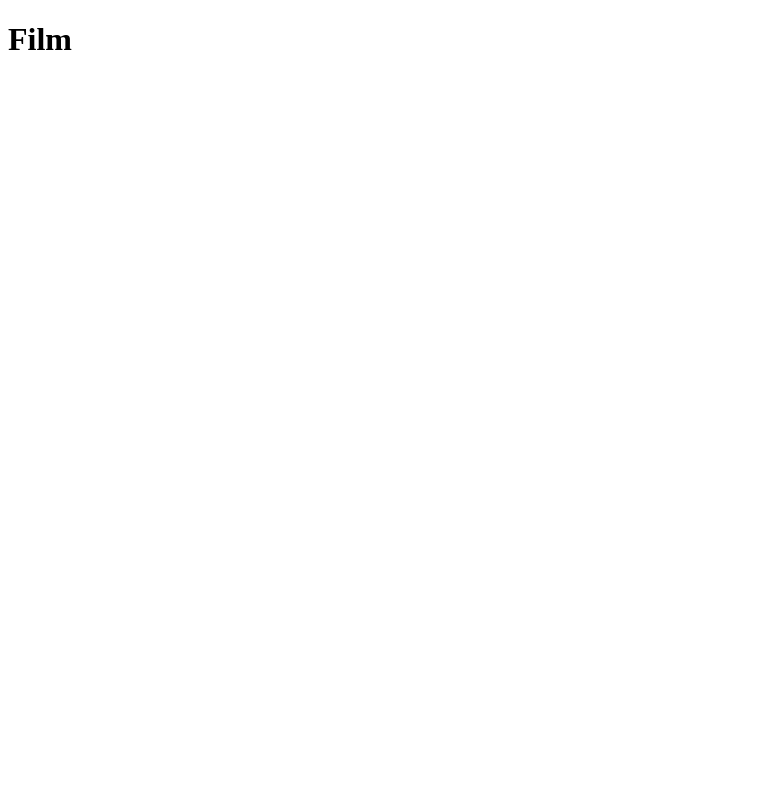
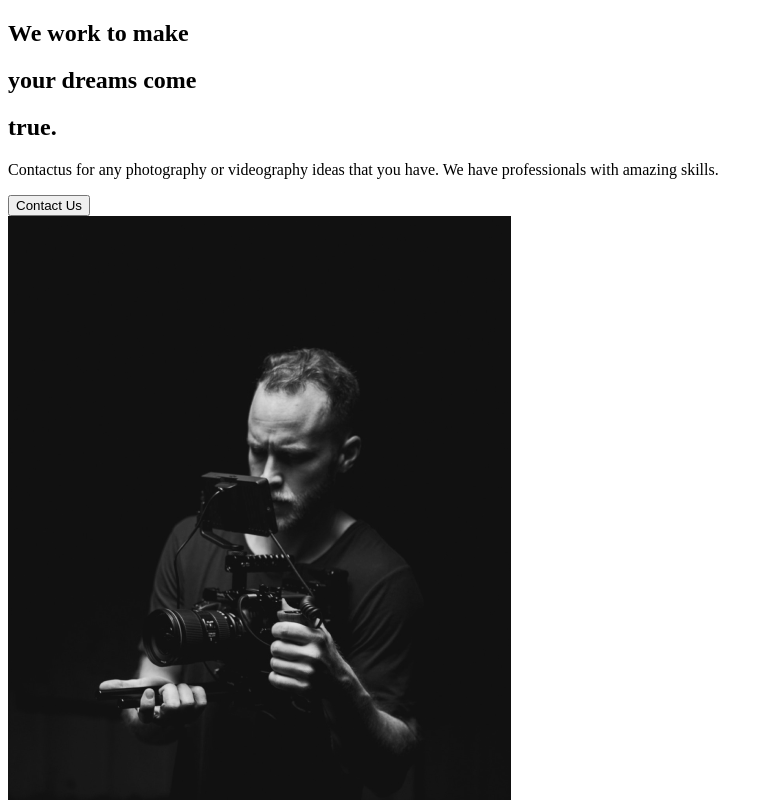
Before and after one commit to nixigg86/the-creative-capture, a React (Create React App) app: page / in a window 1280 px wide. Shown: the top 800 px of the page, without its empty margins (0-773 px from the left). Built offline with nearby package versions, Linux system fonts and the light colour scheme.

Commit message:
1) Added About section(component)

```diff
--- a/src/App.js
+++ b/src/App.js
@@ -1,9 +1,12 @@
 import React from 'react';
+import AboutSection from './components/AboutSection';
+// Import Pages
+import AboutUs from './pages/AboutUs';
 
 function App() {
   return (
     <div className="App">
-      <h1>Film</h1>
+      <AboutSection />
     </div>
   );
 }
--- /dev/null
+++ b/src/components/AboutSection.js
@@ -0,0 +1,34 @@
+import React from "react";
+import home1 from '../img/home1.png';
+
+const AboutSection = () => {
+  return (
+    <div>
+      <div className="description">
+        <div className="title">
+          <div className="hide">
+            <h2>We work to make</h2>
+          </div>
+          <div className="hide">
+            <h2>
+              your <span>dreams</span> come
+            </h2>
+          </div>
+          <div className="hide">
+            <h2>true.</h2>
+          </div>
+        </div>
+        <p>
+          Contactus for any photography or videography ideas that you have. We
+          have professionals with amazing skills.
+        </p>
+        <button>Contact Us</button>
+      </div>
+      <div className="image">
+        <img src={home1} alt="photographer with a camera" />
+      </div>
+    </div>
+  );
+};
+
+export default AboutSection;
--- /dev/null
+++ b/src/pages/AboutUs.js
@@ -0,0 +1,10 @@
+import React from 'react';
+import AboutSection from '../components/AboutSection';
+
+const AboutUs = () => {
+  return (
+    <AboutSection />
+  )
+}
+
+export default AboutUs;
```
